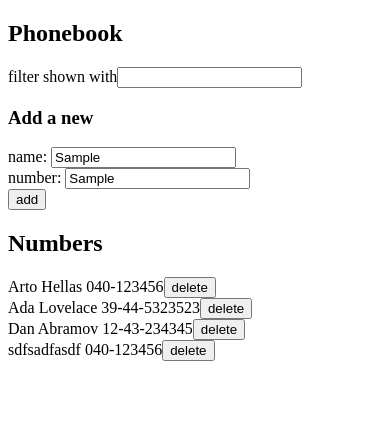
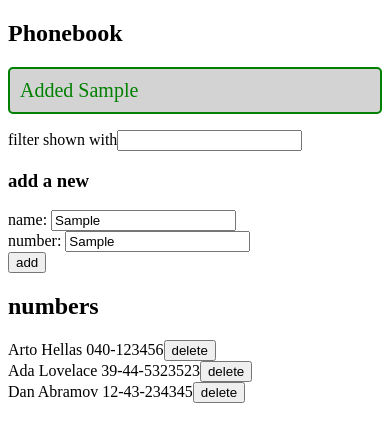
Before and after one commit to 1murs/fullstackopen, a React (Vite) app in the folder part2/phonebook/: page / in a window 390 px wide. Both pictures are taken after typing "Sample", "Sample" into the empty fields and a click on the button "add". Shown: the top 442 px of the page. Built offline with nearby package versions, Linux system fonts and the light colour scheme; no server answers; data requests are answered from the project's data file.

Commit message:
phonebook step 11

```diff
--- a/part2/phonebook/db.json
+++ b/part2/phonebook/db.json
@@ -14,11 +14,6 @@
       "name": "Dan Abramov",
       "number": "12-43-234345",
       "id": "3"
-    },
-    {
-      "name": "sdfsadfasdf",
-      "number": "040-123456",
-      "id": "J9bhQoqnr3U"
     }
   ],
   "$schema": "./node_modules/json-server/schema.json"
--- a/part2/phonebook/src/App.jsx
+++ b/part2/phonebook/src/App.jsx
@@ -3,12 +3,14 @@ import Filter from "./components/Filter";
 import PersonForm from "./components/PersonForm";
 import Persons from "./components/Persons";
 import personService from "./services/persons";
+import Notification from "./components/Notification";
 
 const App = () => {
   const [persons, setPersons] = useState([]);
   const [newName, setNewName] = useState("");
   const [newNumber, setNewNumber] = useState("");
   const [search, setSearch] = useState("");
+  const [addedMessage, setAddedMessage] = useState(null);
 
   useEffect(() => {
     personService.getAllPersons().then((initialPersons) => {
@@ -19,8 +21,9 @@ const App = () => {
   return (
     <div>
       <h2>Phonebook</h2>
+      <Notification message={addedMessage} />
       <Filter search={search} setSearch={setSearch} />
-      <h3>Add a new</h3>
+      <h3>add a new</h3>
       <PersonForm
         persons={persons}
         newName={newName}
@@ -28,8 +31,10 @@ const App = () => {
         setNewName={setNewName}
         setPersons={setPersons}
         setNewNumber={setNewNumber}
+        addedMessage={addedMessage}
+        setAddedMessage={setAddedMessage}
       />
-      <h2>Numbers</h2>
+      <h2>numbers</h2>
       <Persons persons={persons} search={search} setPersons={setPersons} />
     </div>
   );
--- /dev/null
+++ b/part2/phonebook/src/components/Notification.jsx
@@ -0,0 +1,9 @@
+const Notification = ({ message }) => {
+  if (message == null) {
+    return null;
+  }
+
+  return <div className="infoAdd">{message}</div>;
+};
+
+export default Notification;
--- a/part2/phonebook/src/components/PersonForm.jsx
+++ b/part2/phonebook/src/components/PersonForm.jsx
@@ -7,12 +7,18 @@ const PersonForm = ({
   setNewName,
   setPersons,
   setNewNumber,
+  addedMessage,
+  setAddedMessage,
 }) => {
   const addPerson = (event) => {
     event.preventDefault();
     const isSamePerson = persons.find((person) => person.name === newName);
     if (isSamePerson) {
-      if (window.confirm(`${newName} is already added to phonebook, replace the old number with a new one?`)) {
+      if (
+        window.confirm(
+          `${newName} is already added to phonebook, replace the old number with a new one?`,
+        )
+      ) {
         const toChangePerson = {
           ...isSamePerson,
           number: newNumber,
@@ -48,6 +54,11 @@ const PersonForm = ({
       setNewName("");
       setNewNumber("");
     });
+    // Notification
+    setAddedMessage(`Added ${newName}`);
+    setTimeout(() => {
+      setAddedMessage(null);
+    }, 5000);
   };
 
   const handleNewNumber = (event) => {
--- /dev/null
+++ b/part2/phonebook/src/index.css
@@ -0,0 +1,9 @@
+.infoAdd {
+    color: green;
+    background: lightgrey;
+    font-size: 20px;
+    border-style:  solid;
+    border-width: 2px;
+    border-radius: 5px;
+    padding: 10px;
+}
```
Also changed, not shown: part2/phonebook/src/main.jsx (+4 -3 lines).
